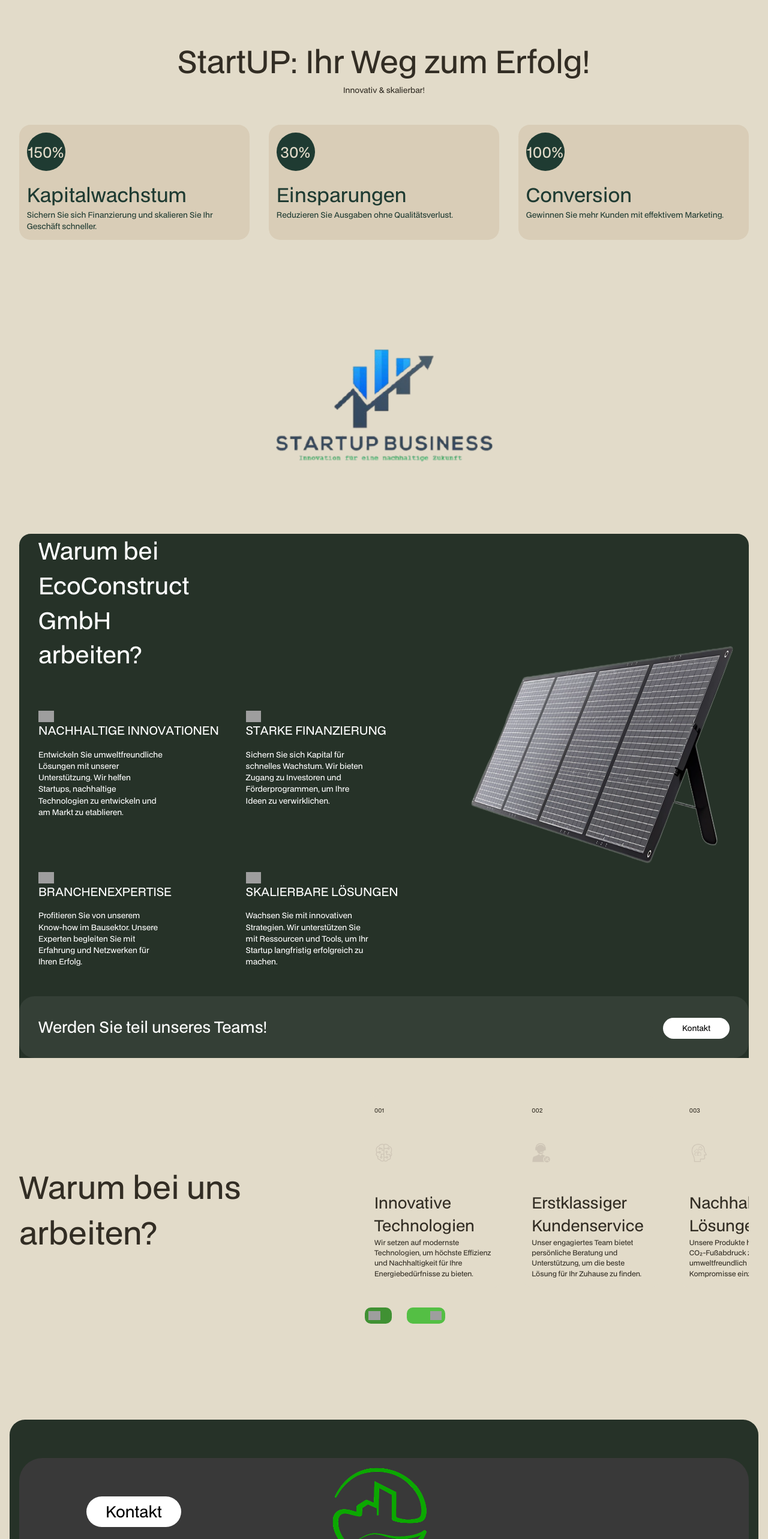
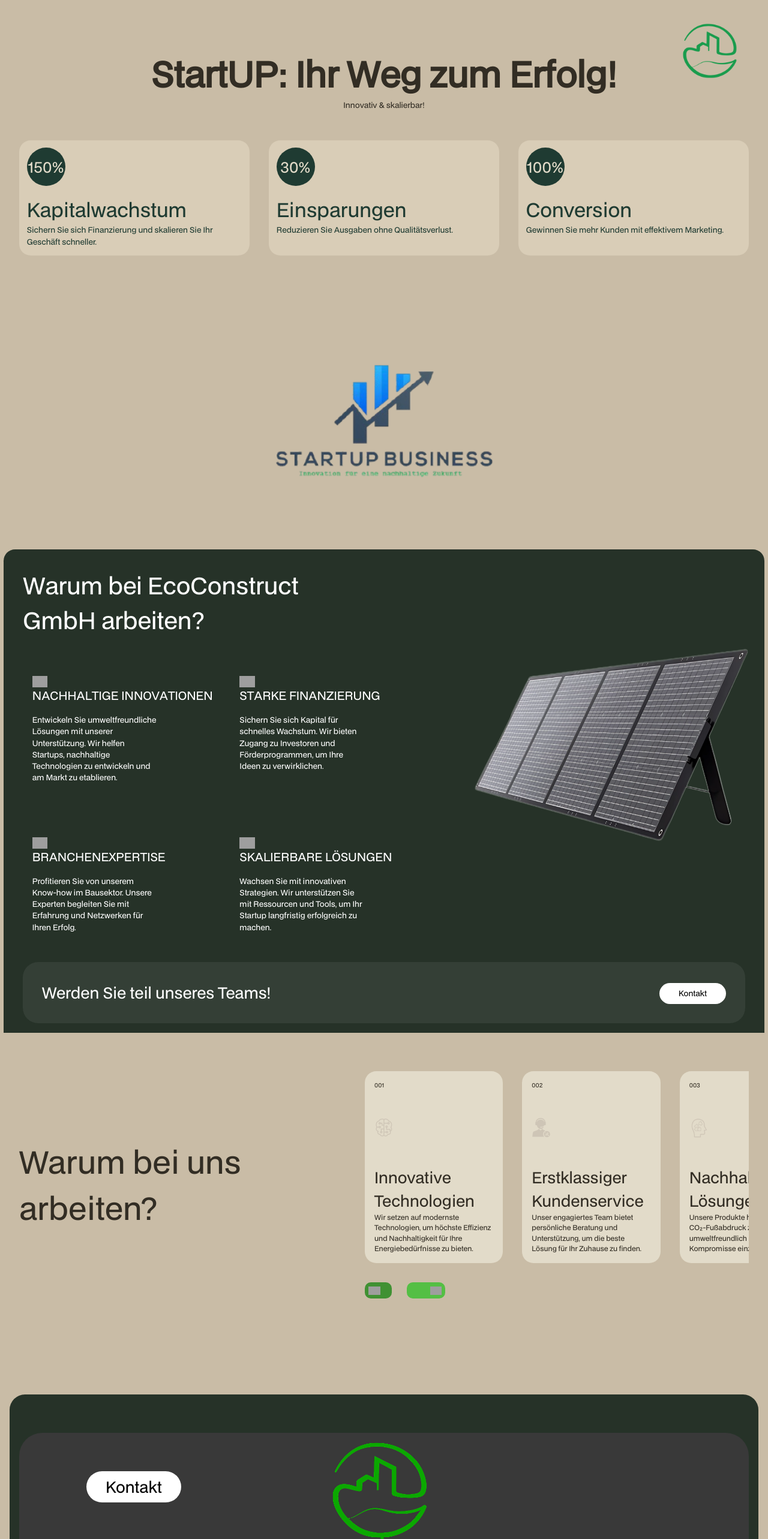
Before and after one commit to BobertoDev/egeg, a React (Vite) app: page /startup in a window 1280 px wide. Shown: the top 2566 px of the page at 60% size. Built offline with nearby package versions, Linux system fonts and the light colour scheme; grey boxes are pictures that could not be loaded.

Commit message:
Animations fixed and routing

```diff
--- /dev/null
+++ b/src/components/pages/CareerPage.jsx
@@ -0,0 +1,69 @@
+import React, { useRef } from 'react'
+import AnimatedText from '../ui/AnimatedText';
+import ScrollingCards from '../ui/ScrollingCards';
+import EffizienzIcon from '../../assets/images/Effizienz.png';
+import UmweltfreundlichIcon from '../../assets/images/Umweltfreundlich.png';
+import Wirtschaftlich from '../../assets/images/Wirtschaftlich.png';
+import SolarPanelsIcon from '../../assets/images/solarPanels.png'
+const cards = [
+  {
+    title: 'Effizienz',
+    description: "Unsere innovativen Solarpanels und Wärmepumpen nutzen die Kraft der Sonne und die kostenlose Umgebungswärme. \
+                        Reduzieren Sie Ihre Energiekosten um bis zu 80 % und profitieren Sie von emissionsfreier Energie.\
+                        Die ideale Lösung für eine nachhaltige und kosteneffiziente Energieversorgung.",
+    color: "#e9e0d0",
+    icon: EffizienzIcon
+
+  },
+  {
+    title: 'Umweltfreundlich',
+    description: "100 % erneuerbare Energie – senken Sie Ihren CO₂-Fußabdruck mit unseren Lösungen. \
+                        Unsere Produkte schützen die Umwelt und tragen aktiv zum Klimaschutz bei.\
+                        Genießen Sie emissionsfreie Wärme und Strom aus nachhaltigen Quellen.",
+    color: "#d9cdb7",
+    icon: UmweltfreundlichIcon
+
+  },
+
+  {
+    title: 'Wirtschaftlich',
+    description: "Attraktive Förderungen machen den Einstieg in erneuerbare Energien erschwinglich. \
+                  Steigern Sie den Wert Ihrer Immobilie mit zukunftssicheren Energielösungen.",
+    color: "#c4b497",
+    icon: Wirtschaftlich
+
+  }
+];
+
+function CareerPage() {
+
+  const scrollRef = useRef(null);
+
+  return (
+    <div className='bg-[#c9bca6] '>
+      <div className='max-w-[98vw] m-auto relative' >
+        <div className=' text-[#322d24]' >
+          <AnimatedText className="text-[8rem] sm:text-[4.5rem] font-bold" text={"Werde Teil von EcoConstruct"} />
+          <AnimatedText className="text-[3.5rem] sm:text-[1.1rem] font-bold" text={"Deine Zukunft in der nachhaltigen Bauwirtschaft!"} />
+        </div>
+
+
+        <div
+          ref={scrollRef}
+          className='h-[100vh] w-full absolute mt-0 border-1'
+        ></div>
+
+
+        <div className='h-[300vh] pt-10' >
+          <div className='h-[100vh] sticky top-50'>
+
+            <ScrollingCards scrollTargetRef={scrollRef} cards={cards} />
+          </div>
+        </div>
+      </div>
+
+    </div>
+  )
+}
+
+export default CareerPage
--- a/src/components/pages/CarreerPage.jsx
+++ /dev/null
@@ -1,49 +0,0 @@
-import React, { useRef } from 'react'
-import ScrollingCards from '../ui/ScrollingCards'
-
-import EffizienzIcon from '../../assets/images/Effizienz.png';
-import UmweltfreundlichIcon from '../../assets/images/Umweltfreundlich.png';
-import Wirtschaftlich from '../../assets/images/Wirtschaftlich.png';
-import SolarPanelsIcon from '../../assets/images/solarPanels.png'
-
-const cards = [
-    {
-        title: 'SHK-Meister',
-        description: "Als SHK-Meister leiten Sie Projekte im Bereich Sanitär, Heizung und Klimatechnik. Sie übernehmen die Planung, Organisation und Ausführung.",
-        color: "#e9e0d0",
-        icon: EffizienzIcon
-
-    },
-    {
-        title: 'Umweltfreundlich',
-        description: "100 % erneuerbare Energie – senken Sie Ihren CO₂-Fußabdruck mit unseren Lösungen. \
-                        Unsere Produkte schützen die Umwelt und tragen aktiv zum Klimaschutz bei.\
-                        Genießen Sie emissionsfreie Wärme und Strom aus nachhaltigen Quellen.",
-        color: "#d9cdb7",
-        icon: UmweltfreundlichIcon
-
-    },
-
-    {
-        title: 'Wirtschaftlich',
-        description: "Attraktive Förderungen machen den Einstieg in erneuerbare Energien erschwinglich. \
-                  Steigern Sie den Wert Ihrer Immobilie mit zukunftssicheren Energielösungen.",
-        color: "#c4b497",
-        icon: Wirtschaftlich
-
-    }
-];
-
-
-
-function CarreerPage() {
-    const CareerScrollRef = useRef(null);
-    return (
-        <div ref={CareerScrollRef} className='h-[100vh] mt-500 mb-500 border-1'>
-
-            <ScrollingCards scrollTargetRef={CareerScrollRef} cards={cards} />
-        </div>
-    )
-}
-
-export default CarreerPage
--- a/src/components/pages/OurFeatures.jsx
+++ b/src/components/pages/OurFeatures.jsx
@@ -5,6 +5,8 @@ import EffizienzIcon from '../../assets/images/Effizienz.png';
 import UmweltfreundlichIcon from '../../assets/images/Umweltfreundlich.png';
 import Wirtschaftlich from '../../assets/images/Wirtschaftlich.png';
 import SolarPanelsIcon from '../../assets/images/solarPanels.png'
+import { motion } from 'framer-motion';
+
 
 const cards = [
   {
@@ -37,6 +39,24 @@ const cards = [
 ];
 
 
+const featuresCards = [
+  {
+    percentage: '60%',
+    title: 'Energieeinsparung',
+    description: "Maximale Reduzierung Ihrer Stromkosten durch hocheffiziente Solartechnologie.",
+  },
+  {
+    percentage: '90%',
+    title: 'Eigenverbrauch',
+    description: "Nutzen Sie Ihren selbst erzeugten Solarstrom direkt und reduzieren Sie Ihre Abhängigkeit vom Netz.",
+  },
+  {
+    percentage: '100%',
+    title: 'Beste Investitionen',
+    description: "Mehr als 90 % Leistung auch nach 25 Jahren – eine langfristige Investition in nachhaltige Energie",
+  }
+]
+
 function OurFeatures() {
 
   const scrollingCardRef = useRef(null);
@@ -60,32 +80,25 @@ function OurFeatures() {
         <h1 className='text-[10rem] sm:text-[5rem]'>Wärmepumpen und Solarenergie</h1>
         <p className='text-[4rem] sm:text-[1.5rem] mb-15 '>Effizient & nachhaltig</p>
 
+
+
+
         <div className='flex sm:flex-row flex-col justify-between w-[95%] '>
-          <div className='flex flex-col  bg-[#d9cdb7] p-[5vw] sm:p-[1vw] rounded-4x w-[90vw] sm:w-[30vw] rounded-3xl mb-20'>
-            <p className='text-[5rem] sm:text-[1.9rem] rounded-full bg-[#1f3b32] w-[13vw] h-[13vw] sm:w-[5vw] sm:h-[5vw] flex items-center justify-center text-[#e2dbc9] mb-5'>60%</p>
-            <div className=''>
-              <h2 className='text-[6rem] sm:text-[2.5rem] text-[#1f3b32]'>Energieeinsparung</h2>
-              <p className='text-[3rem] sm:text-[1vw] text-[#1f3b32]'>Maximale Reduzierung Ihrer Stromkosten durch hocheffiziente Solartechnologie.</p>
-            </div>
-          </div>
 
-          <div className='flex flex-col  bg-[#d9cdb7] p-[5vw] sm:p-[1vw] rounded-4x w-[90vw] sm:w-[30vw] rounded-3xl mb-20'>
-            <p className='text-[5rem] sm:text-[1.9rem] rounded-full bg-[#1f3b32] w-[13vw] h-[13vw] sm:w-[5vw] sm:h-[5vw] flex items-center justify-center text-[#e2dbc9] mb-5'>90%</p>
-            <div className=''>
-              <h2 className='text-[6rem] sm:text-[2.5rem] text-[#1f3b32]'>Eigenverbrauch</h2>
-              <p className='text-[3rem] sm:text-[1vw] text-[#1f3b32]'>Nutzen Sie Ihren selbst erzeugten Solarstrom direkt und reduzieren Sie Ihre Abhängigkeit vom Netz.              </p>
-            </div>
-          </div>
+          {
+            featuresCards.map((card, index) => (
+              <motion.div transition={{duration: 0.5, delay: index*0.1}} initial={{y: 200, opacity: 0}} whileInView={{y: 0, opacity: 1}} key={index} className='flex flex-col  bg-[#d9cdb7] p-[5vw] sm:p-[1vw] rounded-4x w-[90vw] sm:w-[30vw] rounded-3xl mb-20'>
+                <p className='text-[5rem] sm:text-[1.9rem] rounded-full bg-[#1f3b32] w-[13vw] h-[13vw] sm:w-[5vw] sm:h-[5vw] flex items-center justify-center text-[#e2dbc9] mb-5'>{card.percentage}</p>
+                <div className=''>
+                  <h2 className='text-[6rem] sm:text-[2.5rem] text-[#1f3b32]'>{card.title}</h2>
+                  <p className='text-[3rem] sm:text-[1vw] text-[#1f3b32]'>{card.description}</p>
+                </div>
+              </motion.div>
+            ))
+          }
 
-          <div className='flex flex-col  bg-[#d9cdb7] p-[5vw] sm:p-[1vw] rounded-4x w-[90vw] sm:w-[30vw] rounded-3xl mb-20'>
-            <p className='text-[5rem] sm:text-[1.9rem] rounded-full bg-[#1f3b32] w-[13vw] h-[13vw] sm:w-[5vw] sm:h-[5vw] flex items-center justify-center text-[#e2dbc9] mb-5'>100%</p>
-            <div className=''>
-              <h2 className='text-[6rem] sm:text-[2.5rem] text-[#1f3b32]'>Beste Investitionen</h2>
-              <p className='text-[3rem] sm:text-[1vw] text-[#1f3b32]'>Mehr als 90 % Leistung auch nach 25 Jahren – eine langfristige Investition in nachhaltige Energie</p>
-            </div>
-          </div>
         </div>
-        <img src={SolarPanelsIcon} alt='Solar Panel' className='w-[90vw] sm:w-[50vw]'></img>
+        <motion.img initial={{y: 70}} whileInView={{y: 0}} transition={{duration: 0.5}} src={SolarPanelsIcon} alt='Solar Panel' className='w-[90vw] sm:w-[50vw]'></motion.img>
       </div>
     </div>
   )
--- a/src/components/pages/StartupPage.jsx
+++ b/src/components/pages/StartupPage.jsx
@@ -4,6 +4,8 @@ import AnimatedText from '../ui/AnimatedText'
 import SolarPanelImage from "../../assets/images/agaga.png"
 import InfiniteScroller from '../ui/InfiniteScroller'
 import Footer from '../ui/Footer'
+import LogoWithText from '../../assets/images/logoWithText.png'
+import { delay, hover, motion, useScroll, useTransform } from 'framer-motion';
 
 const cards = [
     {
@@ -39,51 +41,68 @@ const cards = [
 ]
 
 
+const featuresCards = [
+    {
+        percentage: "150%",
+        heading: "Kapitalwachstum",
+        description: "Sichern Sie sich Finanzierung und skalieren Sie Ihr Geschäft schneller.",
+    },
+    {
+        percentage: "30%",
+        heading: "Einsparungen",
+        description: "Reduzieren Sie Ausgaben ohne Qualitätsverlust.",
+    },
+    {
+        percentage: "100%",
+        heading: "Conversion",
+        description: "Gewinnen Sie mehr Kunden mit effektivem Marketing.",
+    },
+]
+
+
 function StartupPage() {
     return (
-        <div className='bg-[#e2dbc9]'>
-            <div className='flex flex-col items-center text-[#322d24] pt-20'>
+        <div className='bg-[#c9bca6] overflow-hidden'>
+
+            <motion.img
+                src={LogoWithText}
+                alt="Logo"
+                className='w-[15vw] sm:w-[7.5vw] h-fit sm:top-[3vw] absolute top-[10vw] right-15'
+            />
+            <div className='flex flex-col items-center text-[#322d24] sm:pt-25 pt-100 '>
                 <div className='flex flex-col items-center'>
-                    <h1 className='text-[8rem] sm:text-[4rem]'>StartUP: Ihr Weg zum Erfolg!</h1>
-                    <p className='text-[3.5rem] sm:text-[1rem]'>Innovativ & skalierbar!</p>
+                    <AnimatedText className="text-[8rem] sm:text-[4.5rem] font-bold" text={"StartUP: Ihr Weg zum Erfolg!"} initial_y={40}  />
+                    <AnimatedText className="text-[3.5rem] sm:text-[1rem]" text={"Innovativ & skalierbar!"} />
                 </div>
 
                 <div className='w-[95vw] flex items-center mt-15'>
                     <div className='flex sm:flex-row flex-col justify-between w-[100%] '>
-                        <div className='flex flex-col  bg-[#d9cdb7] p-[5vw] sm:p-[1vw] rounded-4x w-[90vw] sm:w-[30vw] rounded-3xl mb-20'>
-                            <p className='text-[5rem] sm:text-[1.9rem] rounded-full bg-[#1f3b32] w-[13vw] h-[13vw] sm:w-[5vw] sm:h-[5vw] flex items-center justify-center text-[#e2dbc9] mb-5'>150%</p>
-                            <div className=''>
-                                <h2 className='text-[6rem] sm:text-[2.5rem] text-[#1f3b32]'>Kapitalwachstum</h2>
-                                <p className='text-[3rem] sm:text-[1vw] text-[#1f3b32]'>Sichern Sie sich Finanzierung und skalieren Sie Ihr Geschäft schneller.
-                                </p>
-                            </div>
-                        </div>
 
-                        <div className='flex flex-col  bg-[#d9cdb7] p-[5vw] sm:p-[1vw] rounded-4x w-[90vw] sm:w-[30vw] rounded-3xl mb-20'>
-                            <p className='text-[5rem] sm:text-[1.9rem] rounded-full bg-[#1f3b32] w-[13vw] h-[13vw] sm:w-[5vw] sm:h-[5vw] flex items-center justify-center text-[#e2dbc9] mb-5'>30%</p>
-                            <div className=''>
-                                <h2 className='text-[6rem] sm:text-[2.5rem] text-[#1f3b32]'>Einsparungen</h2>
-                                <p className='text-[3rem] sm:text-[1vw] text-[#1f3b32]'>Reduzieren Sie Ausgaben ohne Qualitätsverlust.</p>
-                            </div>
-                        </div>
-
-                        <div className='flex flex-col  bg-[#d9cdb7] p-[5vw] sm:p-[1vw] rounded-4x w-[90vw] sm:w-[30vw] rounded-3xl mb-20'>
-                            <p className='text-[5rem] sm:text-[1.9rem] rounded-full bg-[#1f3b32] w-[13vw] h-[13vw] sm:w-[5vw] sm:h-[5vw] flex items-center justify-center text-[#e2dbc9] mb-5'>100%</p>
-                            <div className=''>
-                                <h2 className='text-[6rem] sm:text-[2.5rem] text-[#1f3b32]'>Conversion</h2>
-                                <p className='text-[3rem] sm:text-[1vw] text-[#1f3b32]'>Gewinnen Sie mehr Kunden mit effektivem Marketing.</p>
-                            </div>
-                        </div>
+                        {
+                            featuresCards.map((card, index) => {
+                                return (
+                                    <motion.div transition={{duration: 0.5, delay: index*0.1}} initial={{y: 100, opacity: 0}} whileInView={{y: 0, opacity: 1}} key={index} className='flex flex-col  bg-[#d9cdb7] p-[5vw] sm:p-[1vw] rounded-4x w-[90vw] sm:w-[30vw] rounded-3xl mb-20'>
+                                        <p className='text-[5rem] sm:text-[1.9rem] rounded-full bg-[#1f3b32] w-[13vw] h-[13vw] sm:w-[5vw] sm:h-[5vw] flex items-center justify-center text-[#e2dbc9] mb-5'>{card.percentage}</p>
+                                        <div className=''>
+                                            <h2 className='text-[6rem] sm:text-[2.5rem] text-[#1f3b32]'>{card.heading}</h2>
+                                            <p className='text-[3rem] sm:text-[1vw] text-[#1f3b32]'>{card.description}</p>
+                                        </div>
+                                    </motion.div>
+                                )
+                            })
+                        }
                     </div>
                 </div>
 
-                <img alt='Startup Logo' className='w-[90vw] sm:w-[60vw]' src={StartupLogo} />
+                <motion.img initial={{y: 50}} whileInView={{y: 0}} transition={{duration: 1}} alt='Startup Logo' className='w-[90vw] sm:w-[60vw]' src={StartupLogo} />
 
-                <div className='bg-[#263228] rounded-tl-3xl rounded-tr-3xl flex flex-col items-center '>
-                    <div className='flex justify-center w-[95vw]'>
+                <div className='bg-[#263228] rounded-tl-3xl rounded-tr-3xl flex flex-col items-center  overflow-hidden '>
+                    <div className='flex justify-center w-[99vw]'>
                         <div className='flex justify-between w-[100%]'>
                             <div className='flex flex-col text-white w-[95%] items-center'>
-                                <h1 className='text-[7rem] sm:text-[3rem] w-[90%] sm:w-[40%] self-start ml-[5vw] sm:ml-[2.5vw] '>Warum bei EcoConstruct GmbH arbeiten?</h1>
+
+                                <AnimatedText className='text-[7rem] sm:text-[3rem] w-[95%] sm:w-[65%] self-start ml-[5vw] sm:ml-[2.5vw] pt-10' text={"Warum bei EcoConstruct GmbH arbeiten?"} />
+                                {/* <h1 className='text-[7rem] sm:text-[3rem] w-[90%] sm:w-[40%] self-start ml-[5vw] sm:ml-[2.5vw] '>Warum bei EcoConstruct GmbH arbeiten?</h1> */}
                                 <div className='sm:grid grid-cols-2 gap-8  '>
                                     <div className='flex flex-col w-[80vw] sm:w-[25vw] mt-20'>
                                         <img className='w-[5vw] sm:w-[2vw]' src="https://cdn.prod.website-files.com/6733a9fa15c9b31fb9dd058e/673a1508187d0e541515adf3_Polygon%201.svg"></img>
@@ -114,12 +133,12 @@ function StartupPage() {
                         </div>
 
                     </div>
-                    <div className='w-[95vw] bg-[#ffffff10] flex flex-col sm:flex-row justify-between p-10 rounded-4xl text-white mt-15'>
+                    <motion.div initial={{y: 50}} whileInView={{y: 0}} transition={{duration: 0.5}} className='w-[95%] bg-[#ffffff10] flex flex-col sm:flex-row justify-between p-10 rounded-4xl text-white mt-15 mb-5'>
                         <h2 className=' text-[5rem] sm:text-[2rem] sm:w-[40%]'>Werden Sie teil unseres Teams!</h2>
                         <div className='flex'>
                             <button className='bg-white text-black h-fit pt-2.5 pb-2.5 pl-10 pr-10 rounded-[5vw] self-end sm:text-[1rem] text-[4rem] sm:mt-0 mt-30'>Kontakt</button>
                         </div>
-                    </div>
+                    </motion.div>
                 </div>
 
 
--- a/src/components/ui/InfiniteScroller.jsx
+++ b/src/components/ui/InfiniteScroller.jsx
@@ -151,10 +151,10 @@ export default function InfiniteScroller() {
             </div>
 
             <div className="flex w-[60vw] sm:w-[10.5vw] justify-between mt-10 z-1">
-                <motion.div onClick={onLeftClick} whileHover="hover" className=" w-[15vw] sm:w-[3.5vw] cursor-pointer rounded-[10px] pl-2 sm:pt-2 sm:pb-2  bg-[#409133] hover:bg-[#17ad00] flex justify-center sm:justify-start z-100">
+                <motion.div onClick={onLeftClick} whileHover="hover" className=" w-[15vw] sm:w-[3.5vw] cursor-pointer rounded-[10px] pl-2 sm:pt-2 sm:pb-2  bg-[#409133] hover:bg-[#17ad00] flex justify-center sm:justify-start z-1">
                     <motion.img  variants={lArrowVariant} className=" w-[10vw] sm:w-[1.5vw] " src="https://cdn.prod.website-files.com/6733a9fa15c9b31fb9dd058e/673a42776117c3cdcc4acdc7_arrow%20left.svg" alt="arrow previous"/>
                 </motion.div>
-                <motion.div onClick={onRightClick} whileHover="hover" className=" w-[30vw] sm:w-[5vw] cursor-pointer rounded-[10px]  sm:pt-2 sm:pb-2 pr-2 bg-[#54bf44] hover:bg-[#17ad00] flex justify-end z-100">
+                <motion.div onClick={onRightClick} whileHover="hover" className=" w-[30vw] sm:w-[5vw] cursor-pointer rounded-[10px]  sm:pt-2 sm:pb-2 pr-2 bg-[#54bf44] hover:bg-[#17ad00] flex justify-end z-1">
                     <motion.img  variants={rArrowVariant} className=" w-[10vw] sm:w-[1.5vw] " src="https://cdn.prod.website-files.com/6733a9fa15c9b31fb9dd058e/673a43379820f5ce5a843d98_arrow%20right.svg" alt="arrow previous"/>
                 </motion.div>
             </div>
```
Also changed, not shown: src/App.jsx (+9 -6 lines), src/components/pages/HowItWorksPage.jsx (+12 -5 lines), src/components/pages/InfoPage.jsx (+8 -5 lines), src/components/ui/NavMenu.jsx (+20 -11 lines).
